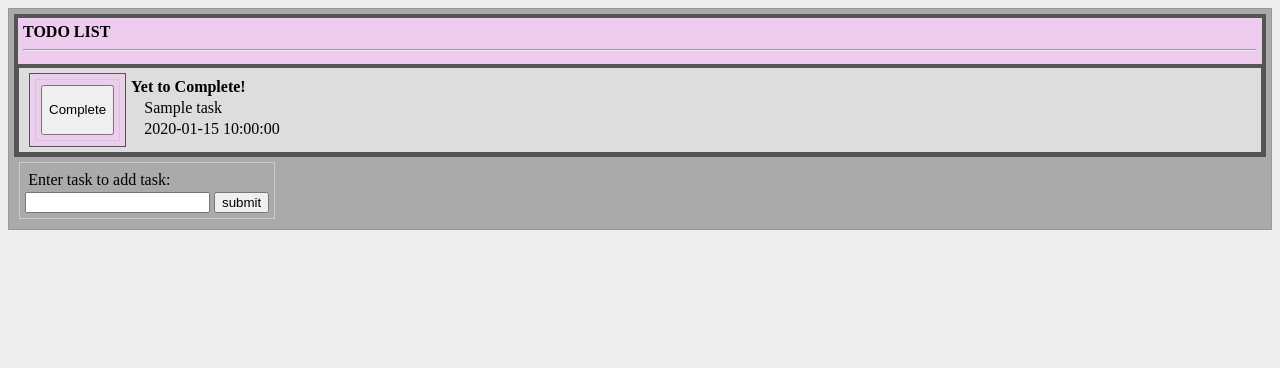
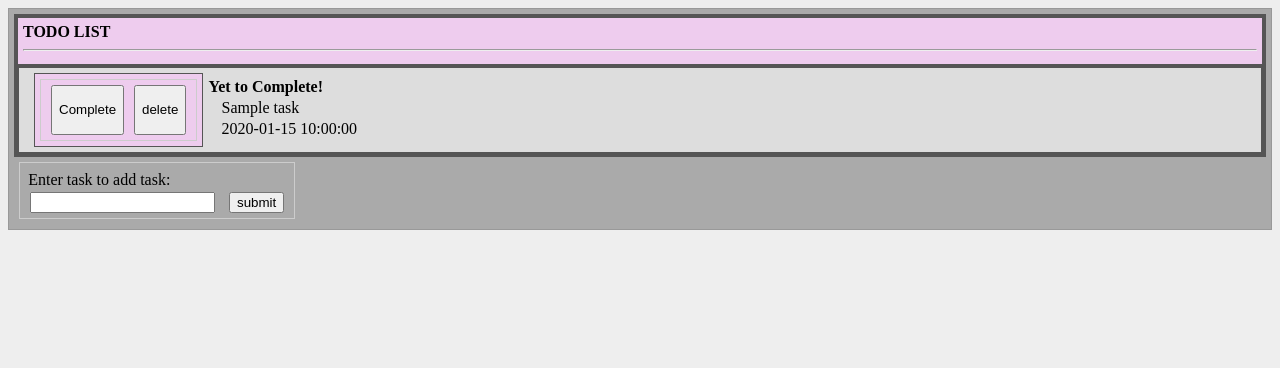
Before and after one commit to D1M0H41K/Flask_server, a Flask app: template templates/todo.html in a window 1280 px wide. Shown: the top 368 px of the page. Run offline with Flask 2, Linux system fonts and the light colour scheme; the template is opened without the code that fills it: most values are stand-ins (such as "Sample title", 1, 10 or a date in 2020).

Commit message:
delete todo

```diff
--- a/app.py
+++ b/app.py
@@ -11,7 +11,10 @@ def update_todo_list(data, todo_list):
         elif 'id' in data and data.get('id') != '':
             for todo_task in todo_list:
                 if todo_task.id == int(data.get('id')):
-                    todo_task.done = not todo_task.done
+                    if 'done' in data:
+                        todo_task.done = not todo_task.done
+                    elif 'delete' in data:
+                        todo_list.remove(todo_task)
                     break
     except ValueError:
         return
--- a/static/main.css
+++ b/static/main.css
@@ -21,6 +21,7 @@ div.outer {
 }
 
 div.object-left {
+    margin-left: 5px;
     display: flex;
     border: 1px solid #555;
     background-color: #ece;
@@ -28,7 +29,9 @@ div.object-left {
     width: max-content;
 }
 
-div.object {
+input {
+    margin-left: 5px;
+    margin-right: 5px;
 }
 
 div.object-holder {
--- a/templates/todo.html
+++ b/templates/todo.html
@@ -17,6 +17,7 @@
             <form action="todo" method="post">
                 <input type="text" hidden name="id" value="{{ todo.id }}">
                 <input type="submit" name="done" value="{% if todo.done %}Uncomplete{% else %}Complete{% endif %}">
+                <input type="submit" name="delete" value="delete">
             </form>
         </div>
 
```
Also changed, not shown: 1 other file.
